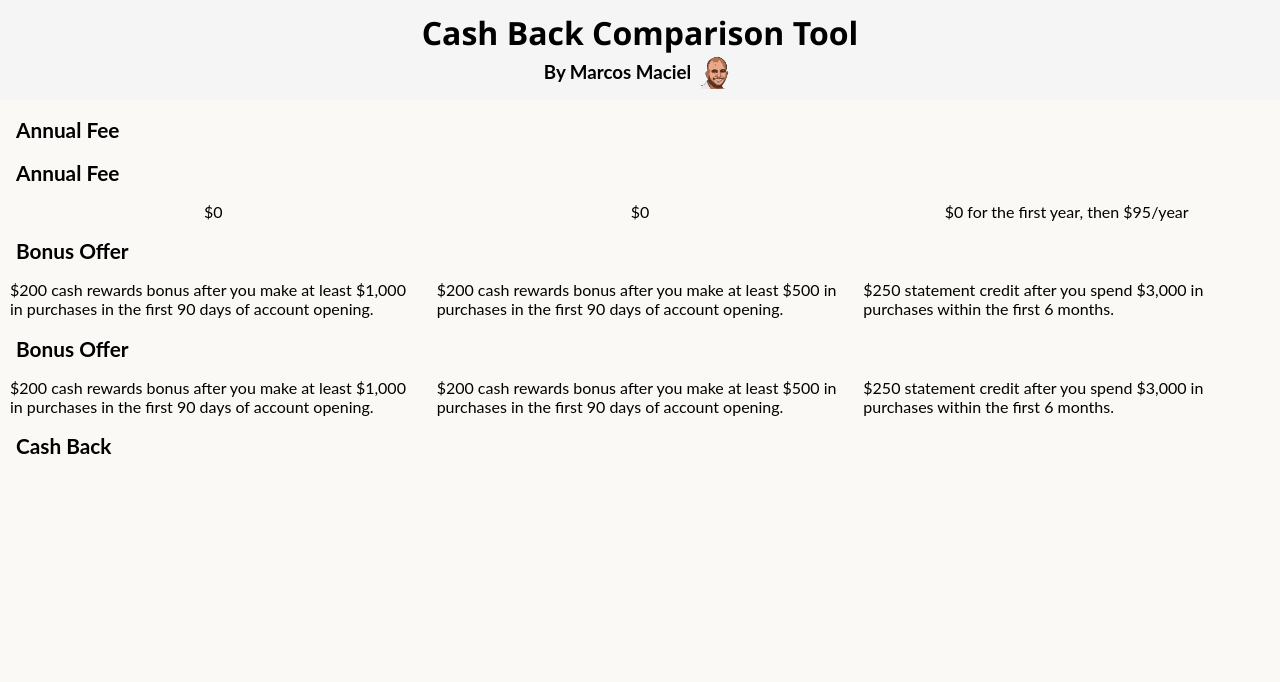
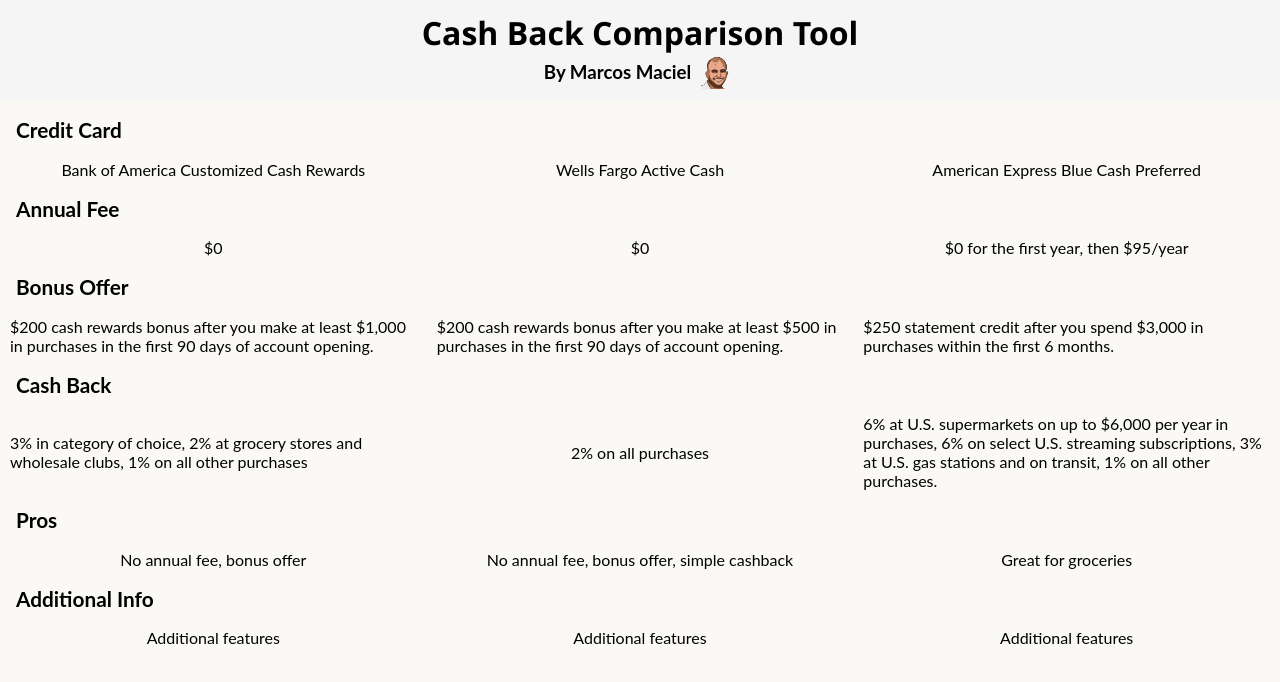
Before and after one commit to mamaciel/Cash-Back-Comparison-Tool, a React (Vite) app in the folder react-app/: page / in a window 1280 px wide. Shown: the top 682 px of the page. Built offline with nearby package versions, Linux system fonts and the light colour scheme.

Commit message:
Combined rows into comparison table

```diff
--- a/react-app/src/App.tsx
+++ b/react-app/src/App.tsx
@@ -9,14 +9,9 @@
   return (
     <>
       <Header />
-      <h2>Annual Fee</h2>
-      <AnnualFee />
-      {/* <ComparisonTable /> */}
-      <h2>Bonus Offer</h2>
-      <BonusOffer />
-      <h2>Cash Back</h2>
+      {/*<AnnualFee />*/}
+      <ComparisonTable />
     </>
   );
 }
-
 export default App;
--- a/react-app/src/ComparisonTable.tsx
+++ b/react-app/src/ComparisonTable.tsx
@@ -1,68 +1,100 @@
-import React from "react";
 import styles from "./ComparisonTable.module.css";
 import CreditCardData from "./CreditCardData";
 
-interface CreditCardData {
-  name: string;
-  cashBack: string;
-  annualFee: string;
-  pros: string;
-  bonusOffer: string;
-  more: string;
-}
+const ComparisonTable = () => {
+  const cardNames = CreditCardData.map((card) => card.name);
+  const annualFees = CreditCardData.map((card) => card.annualFee);
+  const bonusOffers = CreditCardData.map((card) => card.bonusOffer);
+  const cashBack = CreditCardData.map((card) => card.cashBack);
+  const pros = CreditCardData.map((card) => card.pros);
+  const more = CreditCardData.map((card) => card.more);
 
-// Row component
-const Row: React.FC<CreditCardData> = ({
-  name,
-  cashBack,
-  annualFee,
-  pros,
-  bonusOffer,
-  more,
-}) => {
   return (
     <>
-      <tr>
-        <td className={styles.cardName}>{name}</td>
-      </tr>
-      <tr>
-        <td>{cashBack}</td>
-      </tr>
-      <tr>
-        <td>{annualFee}</td>
-      </tr>
-      <tr>
-        <td>{pros}</td>
-      </tr>
-      <tr>
-        <td>{bonusOffer}</td>
-      </tr>
-      <tr>
-        <td>{more}</td>
-      </tr>
-    </>
-  );
-};
+    <h2>Credit Card</h2>
 
-const ComparisonTable = () => {
-  return (
       <table className={styles.table}>
         <tbody>
-        <tr className={styles.row}>
-          {CreditCardData.map((data, index) => (
+          <tr>
+            {cardNames.map((name, index) => (
               <td className={styles.column} key={index}>
-              <div className={styles.cellContent}>
-                <table>
-                  <tbody>
-                    <Row {...data} />
-                  </tbody>
-                </table>
-              </div>
+                <div className={styles.cellContent}>{name}</div>
               </td>
             ))}
           </tr>
         </tbody>
       </table>
+
+      <h2>Annual Fee</h2>
+
+      <table className={styles.table}>
+        <tbody>
+          <tr>
+            {annualFees.map((fee, index) => (
+              <td className={styles.column} key={index}>
+                <div className={styles.cellContent}>{fee}</div>
+              </td>
+            ))}
+          </tr>
+        </tbody>
+      </table>
+
+      <h2>Bonus Offer</h2>
+
+      <table className={styles.table}>
+        <tbody>
+          <tr>
+            {bonusOffers.map((fee, index) => (
+              <td className={styles.column} key={index}>
+                <div className={styles.cellContent}>{fee}</div>
+              </td>
+            ))}
+          </tr>
+        </tbody>
+      </table>
+
+      <h2>Cash Back</h2>
+
+      <table className={styles.table}>
+        <tbody>
+          <tr>
+            {cashBack.map((cashback, index) => (
+              <td className={styles.column} key={index}>
+                <div className={styles.cellContent}>{cashback}</div>
+              </td>
+            ))}
+          </tr>
+        </tbody>
+      </table>
+
+      <h2>Pros</h2>
+
+      <table className={styles.table}>
+        <tbody>
+          <tr>
+            {pros.map((pros, index) => (
+              <td className={styles.column} key={index}>
+                <div className={styles.cellContent}>{pros}</div>
+              </td>
+            ))}
+          </tr>
+        </tbody>
+      </table>
+
+      <h2>Additional Info</h2>
+
+      <table className={styles.table}>
+        <tbody>
+          <tr>
+            {more.map((moreInfo, index) => (
+              <td className={styles.column} key={index}>
+                <div className={styles.cellContent}>{moreInfo}</div>
+              </td>
+            ))}
+          </tr>
+        </tbody>
+      </table>
+    </>
   );
 };
 
```
Lines whose indentation alone changed are shown as unchanged.
